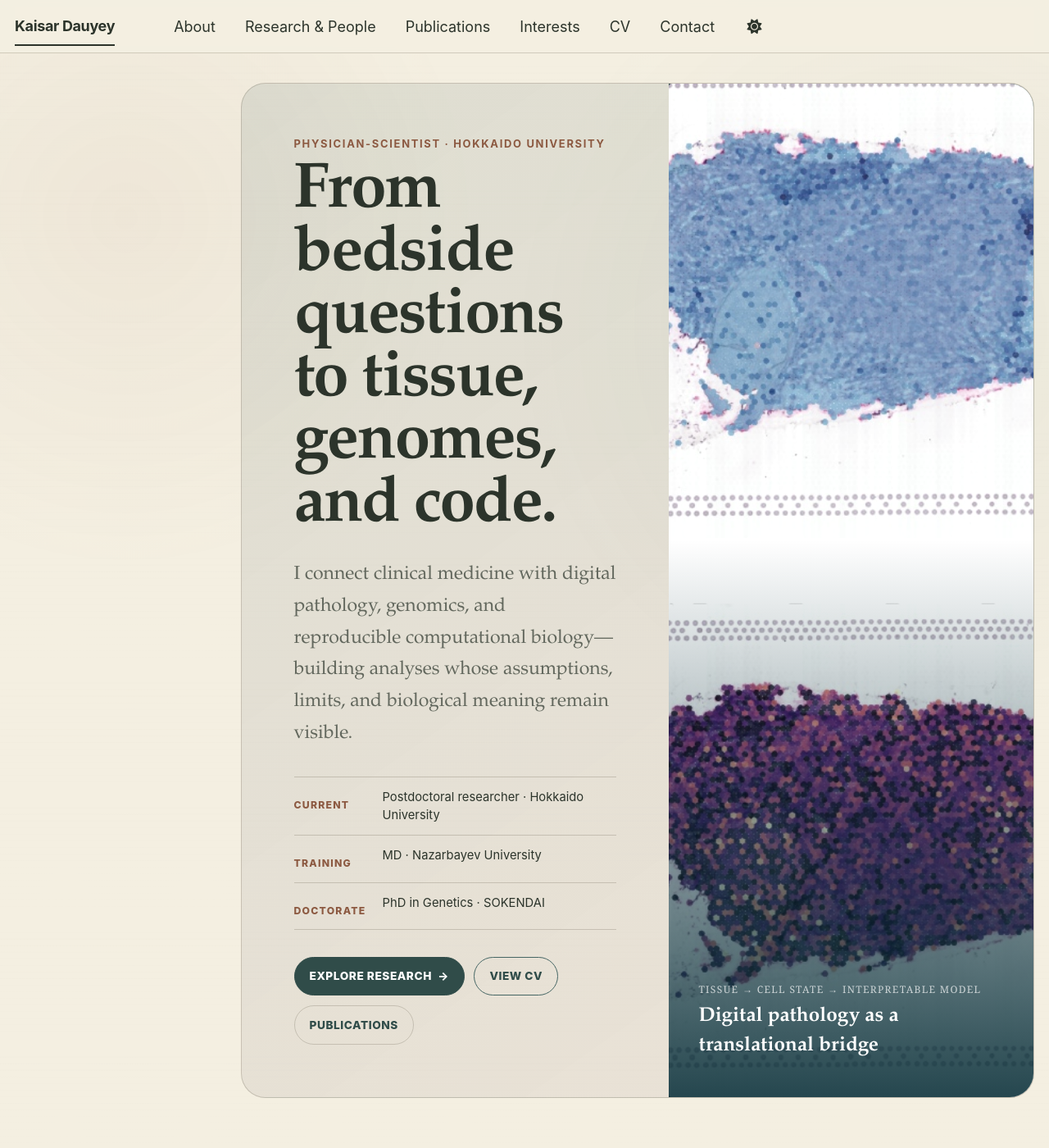
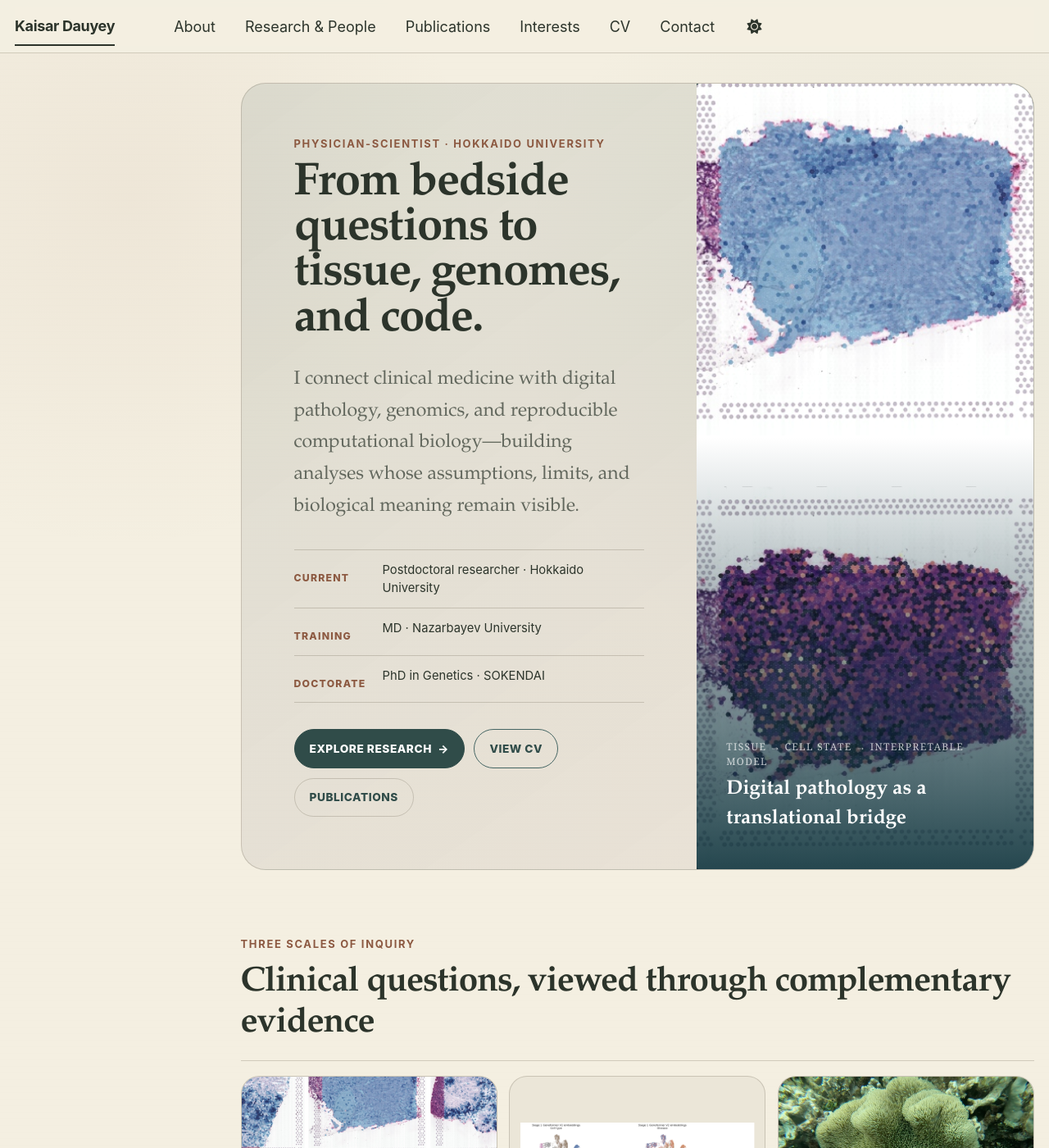
Before and after one commit to Kays3/Kays3.github.io, a Jekyll site: the page built from _pages/about.md, in a window 1280 px wide and 1400 px high. Shown: the whole window at 82% size. Built offline with Jekyll 4.4.1, drawn with Linux system fonts in a browser that asks for light colours; a style sheet for code colours, icons or effects is not loaded.

Commit message:
Refine About hero proportions

```diff
--- a/assets/css/main.scss
+++ b/assets/css/main.scss
@@ -390,14 +390,14 @@ html[data-theme="dark"] .masthead {
   border-radius: 30px;
   display: grid;
   gap: 0;
-  grid-template-columns: minmax(0, 1.08fr) minmax(20rem, 0.92fr);
+  grid-template-columns: minmax(0, 1.15fr) minmax(20rem, 0.85fr);
   margin: 0 0 4.5rem;
   min-height: 38rem;
   overflow: hidden;
 }
 .about-hero__content { display: flex; flex-direction: column; justify-content: center; padding: clamp(2rem, 5vw, 4.5rem); }
 .about-hero__content h1 {
-  font-size: clamp(3rem, 6.1vw, 5.5rem);
+  font-size: clamp(3rem, 4.4vw, 4.1rem);
   line-height: 0.98;
   margin: 0 0 1.45rem;
   max-width: 9.5em;
@@ -437,7 +437,7 @@ html[data-theme="dark"] .masthead {
 .page__content .about-button--quiet { border-color: var(--kd-line); }
 .about-hero__media { background: var(--kd-ocean-deep); display: grid; margin: 0; min-height: 100%; overflow: hidden; position: relative; }
 .about-hero__media::after { background: linear-gradient(180deg, transparent 45%, rgba(7, 45, 54, 0.88)); content: ""; inset: 0; pointer-events: none; position: absolute; }
-.about-hero__media img { filter: saturate(0.78) contrast(1.04); height: 100%; object-fit: cover; width: 100%; }
+.about-hero__media img { filter: saturate(0.78) contrast(1.04); height: 100%; inset: 0; object-fit: cover; position: absolute; width: 100%; }
 .about-hero__media figcaption { bottom: 0; color: #fff; display: flex; flex-direction: column; left: 0; padding: 2rem; position: absolute; right: 0; z-index: 1; }
 .about-hero__media figcaption span { color: rgba(255,255,255,0.72); font-size: 0.67rem; letter-spacing: 0.11em; text-transform: uppercase; }
 .about-hero__media figcaption strong { font-family: "Palatino Linotype", Palatino, Georgia, serif; font-size: 1.35rem; margin-top: 0.35rem; }
@@ -475,7 +475,7 @@ html[data-theme="dark"] .masthead {
 .about-more > p { color: var(--kd-muted); font-size: 0.86rem !important; line-height: 1.65; margin: 0 !important; }
 
 @media screen and (max-width: 78em) {
-  .about-hero { grid-template-columns: 1fr; }
+  .about-hero { grid-template-columns: 1fr; height: auto; }
   .about-hero__media { min-height: 26rem; }
   .about-more { align-items: start; grid-template-columns: 1fr 1fr; }
   .about-more .about-button { justify-self: start; }
```
